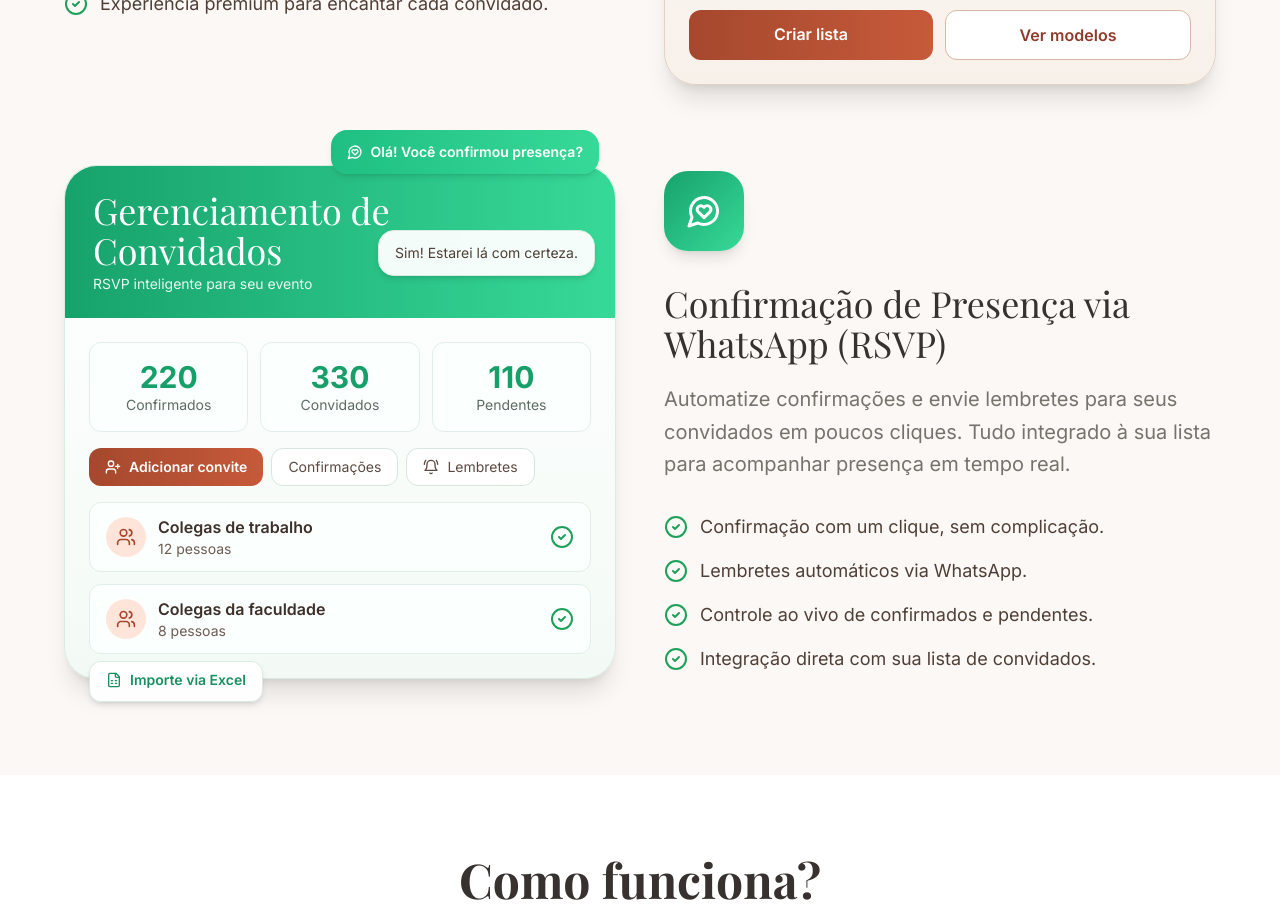
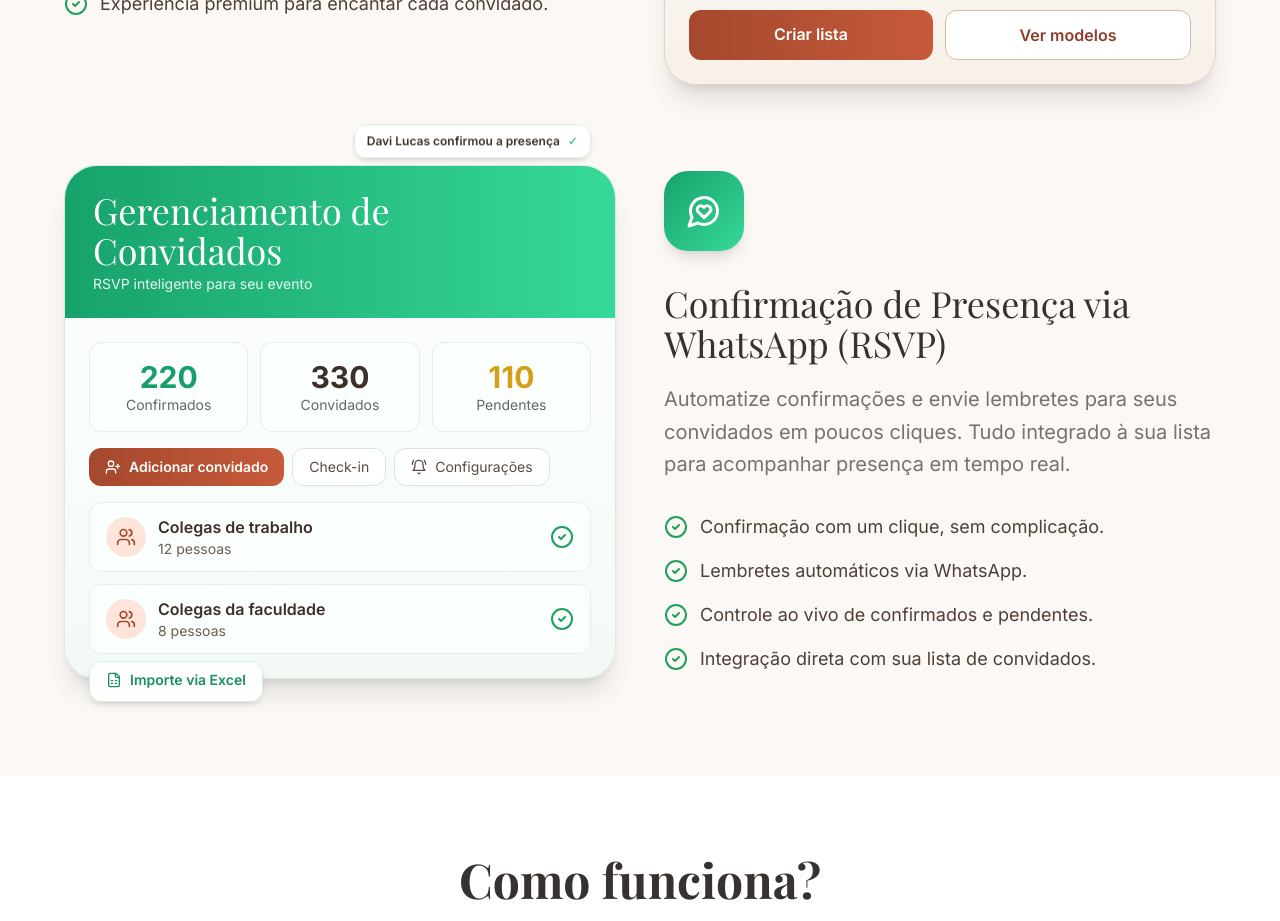
Before and after one commit to lumieconvites-netizen/lumie-presentes, a Next.js app: page / in a window 1280 px wide. Shown: the part 2200-3121 px from the top of the page. Built offline with nearby package versions, Linux system fonts and the light colour scheme; no server answers.

Commit message:
style: refine RSVP showcase copy and status colors

```diff
--- a/app/page.tsx
+++ b/app/page.tsx
@@ -274,14 +274,11 @@ export default function HomePage() {
 
           <div className="mt-20 grid lg:grid-cols-2 gap-12 items-center max-w-6xl mx-auto">
             <div className="relative rounded-[2rem] border border-[#d9ece1] bg-gradient-to-b from-white to-[#f3faf6] shadow-xl overflow-visible">
-              <div className="absolute -top-9 right-4 z-40 rounded-2xl bg-gradient-to-r from-[#1fbf83] to-[#37d998] text-white px-4 py-3 shadow-md">
+              <div className="absolute -top-10 right-6 z-40 rounded-xl bg-white/95 backdrop-blur px-3 py-2 border border-[#d9ece1] shadow-md text-xs note-chip-float">
                 <div className="flex items-center gap-2">
-                  <MessageCircleHeart className="w-4 h-4" />
-                  <p className="text-sm font-semibold">Olá! Você confirmou presença?</p>
+                  <p className="font-semibold text-[#3d2f29]">Davi Lucas confirmou a presença</p>
+                  <span className="text-[#17a26c]">✓</span>
                 </div>
-              </div>
-              <div className="absolute top-16 right-5 z-40 rounded-2xl bg-white/95 backdrop-blur px-4 py-3 border border-[#d9ece1] shadow-md text-sm text-[#4f3f37]">
-                Sim! Estarei lá com certeza.
               </div>
               <div className="absolute -bottom-6 left-6 z-40 rounded-xl bg-white/95 backdrop-blur px-4 py-2 border border-[#d9ece1] shadow-md text-sm font-semibold text-[#198f61]">
                 <span className="inline-flex items-center gap-2">
@@ -302,11 +299,11 @@ export default function HomePage() {
                       <p className="text-sm text-[#5d6b63]">Confirmados</p>
                     </div>
                     <div className="rounded-xl border border-[#e2efe8] bg-[#fbfffd] p-4 text-center">
-                      <p className="text-3xl font-bold text-[#179f6a]">330</p>
+                      <p className="text-3xl font-bold text-[#3d2f29]">330</p>
                       <p className="text-sm text-[#5d6b63]">Convidados</p>
                     </div>
                     <div className="rounded-xl border border-[#e2efe8] bg-[#fbfffd] p-4 text-center">
-                      <p className="text-3xl font-bold text-[#179f6a]">110</p>
+                      <p className="text-3xl font-bold text-[#d4a017]">110</p>
                       <p className="text-sm text-[#5d6b63]">Pendentes</p>
                     </div>
                   </div>
@@ -314,14 +311,14 @@ export default function HomePage() {
                   <div className="mt-4 flex flex-wrap gap-2">
                     <span className="inline-flex items-center gap-2 rounded-xl bg-gradient-to-r from-[#a5482d] to-[#c65a3a] text-white px-4 py-2 text-sm font-semibold">
                       <UserPlus className="w-4 h-4" />
-                      Adicionar convite
+                      Adicionar convidado
                     </span>
                     <span className="rounded-xl border border-[#d6e6dd] bg-white text-[#5c4a42] px-4 py-2 text-sm">
-                      Confirmações
+                      Check-in
                     </span>
                     <span className="inline-flex items-center gap-2 rounded-xl border border-[#d6e6dd] bg-white text-[#5c4a42] px-4 py-2 text-sm">
                       <BellRing className="w-4 h-4" />
-                      Lembretes
+                      Configurações
                     </span>
                   </div>
 
```
